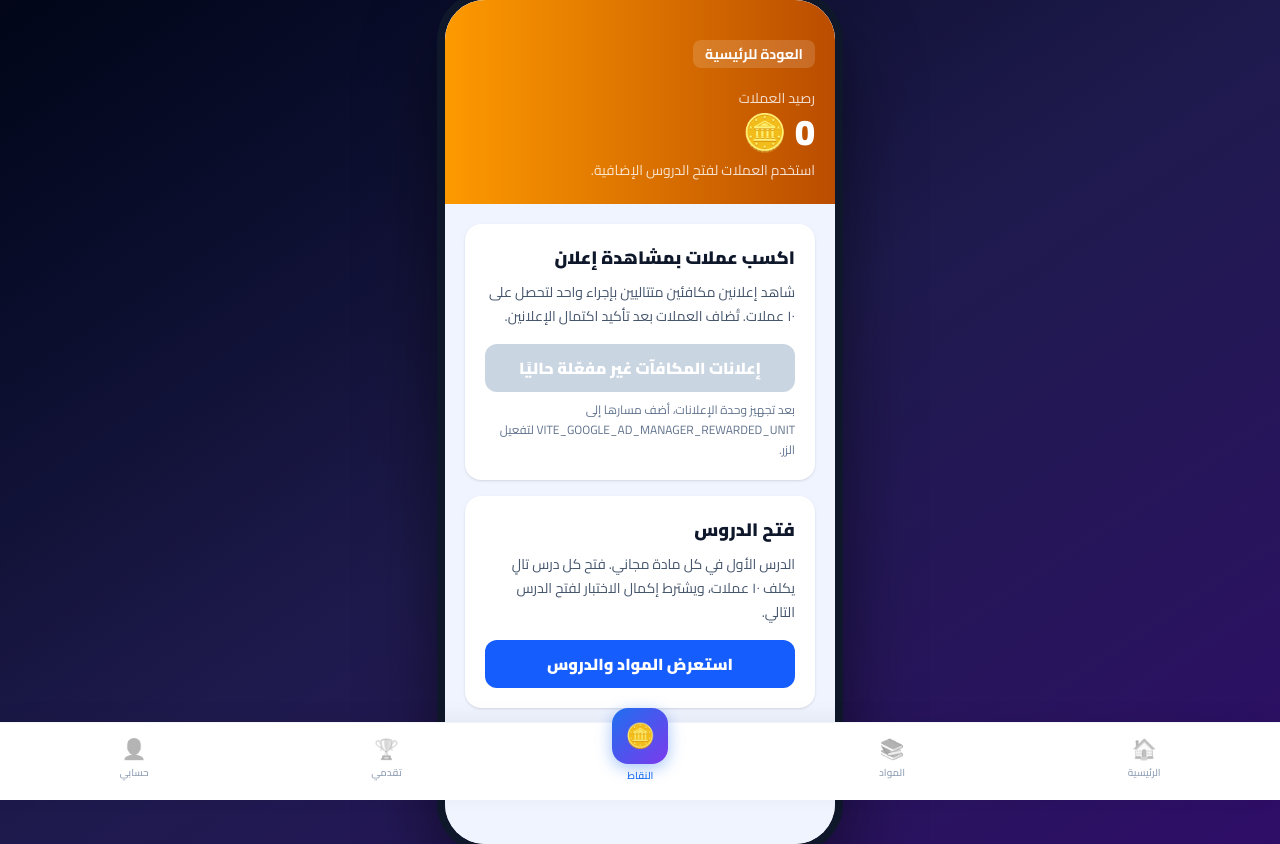
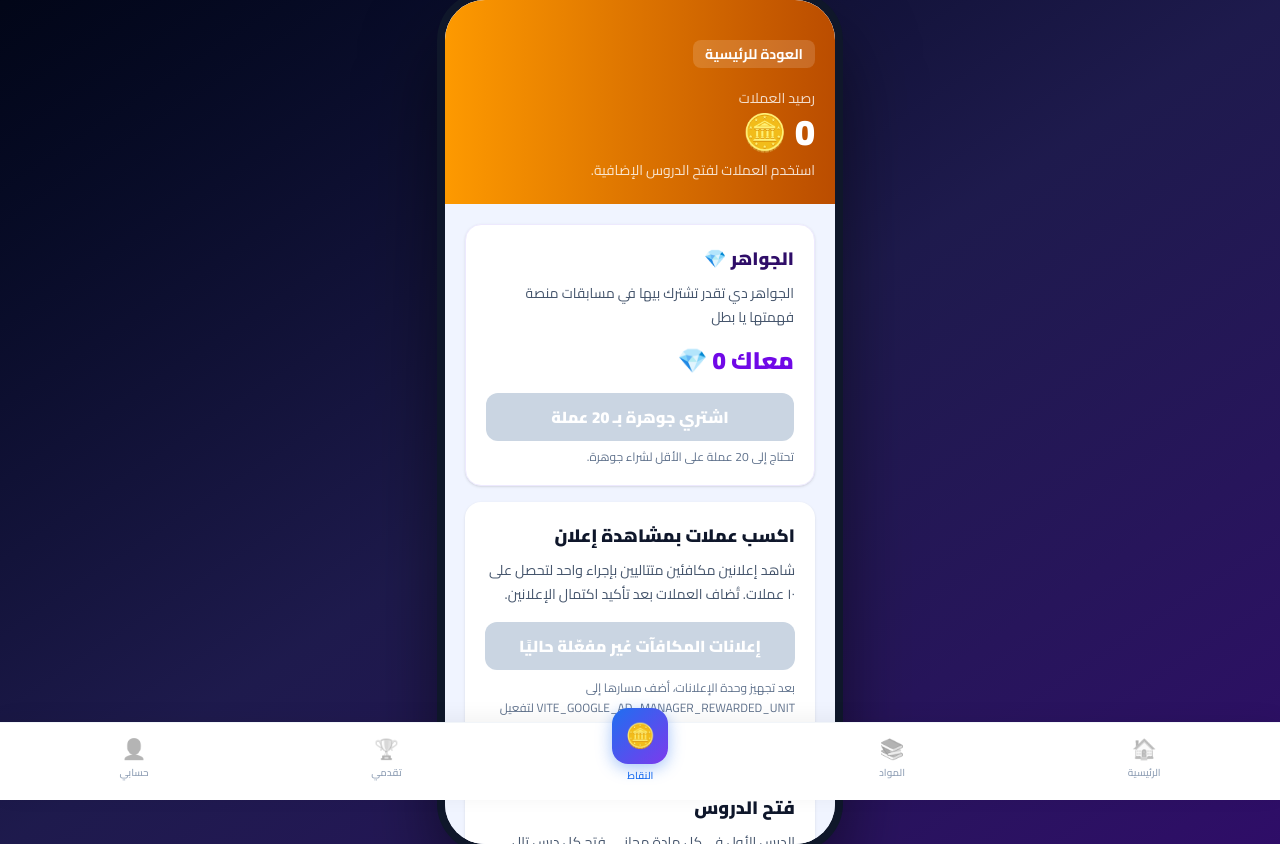
Before and after one commit to zazzzaa67-rgb/zakir-frontEnd, a React (Vite) app: page /coins in a window 1280 px wide. Built offline with nearby package versions, Linux system fonts and the light colour scheme; no server answers; the HTML template or start-up script is replaced by a standard one.

Commit message:
commit frontEnd changes

```diff
--- a/src/App.tsx
+++ b/src/App.tsx
@@ -50,7 +50,7 @@ export default function App() {
           style={{ boxShadow: '0 0 0 8px #0f172a, 0 40px 80px rgba(0,0,0,0.6)' }}
         >
           <Routes>
-            <Route path="/" element={<SplashScreen />} />
+            <Route path="/" element={isAuthenticated ? <Navigate to="/home" replace /> : <SplashScreen />} />
             <Route path="/onboarding" element={<OnboardingScreen />} />
             <Route path="/auth" element={<AuthScreen />} />
             <Route path="/setup" element={<ProfileSetupScreen />} />
--- a/src/lib/api.ts
+++ b/src/lib/api.ts
@@ -5,6 +5,8 @@ const normalizedApiUrl = configuredApiUrl.replace(/\/$/, '').replace(/\/(?:api\/
 const API_URL = normalizedApiUrl.endsWith('/api')
   ? normalizedApiUrl
   : `${normalizedApiUrl}/api`;
+const SESSION_DURATION_MS = 30 * 24 * 60 * 60 * 1000;
+const SESSION_EXPIRES_AT_KEY = 'zakker_session_expires_at';
 
 export type StudentProfile = {
   id: string;
@@ -15,6 +17,7 @@ export type StudentProfile = {
   streak?: number;
   points: number;
   coins: number;
+  gems?: number;
 };
 
 export type Subject = {
@@ -67,6 +70,11 @@ export type LessonDetails = ApiLesson & {
 };
 
 export function getAccessToken() {
+  const expiresAt = Number(localStorage.getItem(SESSION_EXPIRES_AT_KEY));
+  if (expiresAt && Date.now() >= expiresAt) {
+    clearAuth();
+    return null;
+  }
   return localStorage.getItem('zakker_access_token');
 }
 
@@ -74,6 +82,7 @@ export function clearAuth() {
   localStorage.removeItem('zakker_access_token');
   localStorage.removeItem('zakker_refresh_token');
   localStorage.removeItem('zakker_profile');
+  localStorage.removeItem(SESSION_EXPIRES_AT_KEY);
 }
 
 export function getStoredProfile(): StudentProfile | null {
@@ -86,13 +95,21 @@ export function getStoredProfile(): StudentProfile | null {
   }
 }
 
-function storeSession(result: { accessToken: string; refreshToken: string; profile: StudentProfile }) {
+function storeSession(result: { accessToken: string; refreshToken: string; profile: StudentProfile }, startNewSession = false) {
+  if (startNewSession || !localStorage.getItem(SESSION_EXPIRES_AT_KEY)) {
+    localStorage.setItem(SESSION_EXPIRES_AT_KEY, String(Date.now() + SESSION_DURATION_MS));
+  }
   localStorage.setItem('zakker_access_token', result.accessToken);
   localStorage.setItem('zakker_refresh_token', result.refreshToken);
   localStorage.setItem('zakker_profile', JSON.stringify(result.profile));
 }
 
 export async function restoreSession() {
+  const expiresAt = Number(localStorage.getItem(SESSION_EXPIRES_AT_KEY));
+  if (expiresAt && Date.now() >= expiresAt) {
+    clearAuth();
+    return null;
+  }
   const refreshToken = localStorage.getItem('zakker_refresh_token');
   if (!refreshToken) return null;
   try {
@@ -146,7 +163,7 @@ export async function signIn(email: string, password: string) {
   const result = await request<{ accessToken: string; refreshToken: string; profile: StudentProfile }>('/auth/signin', {
     method: 'POST', body: JSON.stringify({ email, password }),
   });
-  storeSession(result);
+  storeSession(result, true);
   return result.profile;
 }
 
@@ -154,7 +171,7 @@ export async function signUp(payload: { email: string; password: string; display
   const result = await request<{ accessToken: string; refreshToken: string; profile: StudentProfile }>('/auth/signup', {
     method: 'POST', body: JSON.stringify(payload),
   });
-  storeSession(result);
+  storeSession(result, true);
   return result.profile;
 }
 
@@ -327,6 +344,10 @@ export async function submitExamResult(userId: string, isPerfectScore: boolean)
   );
 }
 
+export async function buyGem() {
+  return request<{ coins: number; gems: number }>('/student/buy-gem', { method: 'POST' });
+}
+
 // 3. جلب الأخطاء الخاصة بالطالب (تطابق مع الـ Backend route: /student/errors)
 export async function getStudentErrors(userId?: string) {
   const path = userId ? `/student/errors/${encodeURIComponent(userId)}` : '/student/errors';
--- a/src/screens/AuthScreen.tsx
+++ b/src/screens/AuthScreen.tsx
@@ -61,6 +61,7 @@ export default function AuthScreen() {
           <input dir="ltr" type="email" value={email} onChange={(e) => setEmail(e.target.value)} placeholder="student@example.com" className="mb-4 w-full rounded-2xl border border-white/10 bg-white/10 px-4 py-4 text-left outline-none placeholder:text-white/30 focus:border-cyan-300" />
           <label className="mb-2 block text-xs font-bold text-white/60">كلمة المرور</label>
           <input dir="ltr" type="password" value={password} onChange={(e) => setPassword(e.target.value)} placeholder="6 أحرف على الأقل" className="w-full rounded-2xl border border-white/10 bg-white/10 px-4 py-4 text-left outline-none placeholder:text-white/30 focus:border-cyan-300" />
+          {mode === 'signin' && <p className="mt-2 text-xs font-bold text-cyan-200">احفظ كلمة المرور يا بطل، علشان دي اللي هتسجل بيها.</p>}
           {error && <p className="mt-3 rounded-xl bg-red-400/15 p-3 text-sm font-bold text-red-200">{error}</p>}
           <button disabled={!isValidEmail || password.length < 6 || loading} onClick={submit} className="mt-6 w-full rounded-2xl bg-cyan-300 py-4 font-black text-[#08203b] shadow-lg shadow-cyan-400/20 disabled:cursor-not-allowed disabled:opacity-40 cursor-pointer">{loading ? 'لحظة...' : mode === 'signin' ? 'ادخل حسابك ←' : 'كمّل بياناتك ←'}</button>
         </div>
--- a/src/screens/CoinsScreen.tsx
+++ b/src/screens/CoinsScreen.tsx
@@ -1,14 +1,32 @@
 import { useState } from 'react';
 import { useNavigate } from 'react-router-dom';
 import BottomNav from '../components/BottomNav';
-import { getStoredProfile } from '../lib/api';
+import { buyGem, getStoredProfile, updateStoredProfile } from '../lib/api';
 
 export default function CoinsScreen() {
   const navigate = useNavigate();
   const [notice, setNotice] = useState('');
-  const profile = getStoredProfile();
-  const coins = Number(profile?.coins ?? 0);
+  const [gemNotice, setGemNotice] = useState('');
+  const [buyingGem, setBuyingGem] = useState(false);
+  const [gems, setGems] = useState(Number(getStoredProfile()?.gems ?? 0));
+  const [coins, setCoins] = useState(Number(getStoredProfile()?.coins ?? 0));
   const rewardedAdUnit = import.meta.env.VITE_GOOGLE_AD_MANAGER_REWARDED_UNIT;
+
+  async function handleBuyGem() {
+    setGemNotice('');
+    setBuyingGem(true);
+    try {
+      const result = await buyGem();
+      setGems(result.gems);
+      setCoins(result.coins);
+      updateStoredProfile({ coins: result.coins, gems: result.gems });
+      setGemNotice('تم شراء جوهرة بنجاح!');
+    } catch (error) {
+      setGemNotice(error instanceof Error ? error.message : 'تعذر شراء الجوهرة. حاول مرة تانية.');
+    } finally {
+      setBuyingGem(false);
+    }
+  }
 
   return (
     <div dir="rtl" className="flex h-full flex-col bg-[#F0F4FF] text-right">
@@ -20,6 +38,22 @@ export default function CoinsScreen() {
       </header>
 
       <main className="flex-1 overflow-y-auto space-y-4 px-5 py-5 pb-24">
+        <section className="rounded-2xl border border-violet-100 bg-white p-5 shadow-sm">
+          <h2 className="text-lg font-black text-violet-950">الجواهر 💎</h2>
+          <p className="mt-2 text-sm leading-6 text-slate-600">الجواهر دي تقدر تشترك بيها في مسابقات منصة فهمتها يا بطل</p>
+          <p className="mt-4 text-2xl font-black text-violet-700">معاك {gems} 💎</p>
+          <button
+            type="button"
+            onClick={handleBuyGem}
+            disabled={buyingGem || coins < 20}
+            className="mt-4 w-full rounded-xl bg-violet-600 px-4 py-3 font-black text-white disabled:cursor-not-allowed disabled:bg-slate-300"
+          >
+            {buyingGem ? 'جاري الشراء...' : 'اشتري جوهرة بـ 20 عملة'}
+          </button>
+          {coins < 20 && <p className="mt-2 text-xs text-slate-500">تحتاج إلى 20 عملة على الأقل لشراء جوهرة.</p>}
+          {gemNotice && <p role="status" className="mt-3 text-sm font-semibold text-violet-800">{gemNotice}</p>}
+        </section>
+
         <section className="rounded-2xl bg-white p-5 shadow-sm">
           <h2 className="text-lg font-black text-slate-900">اكسب عملات بمشاهدة إعلان</h2>
           <p className="mt-2 text-sm leading-6 text-slate-600">شاهد إعلانين مكافئين متتاليين بإجراء واحد لتحصل على ١٠ عملات. تُضاف العملات بعد تأكيد اكتمال الإعلانين.</p>
```
